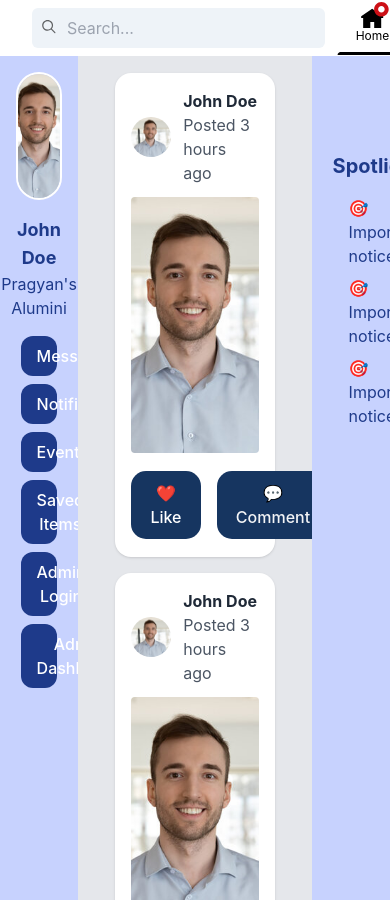
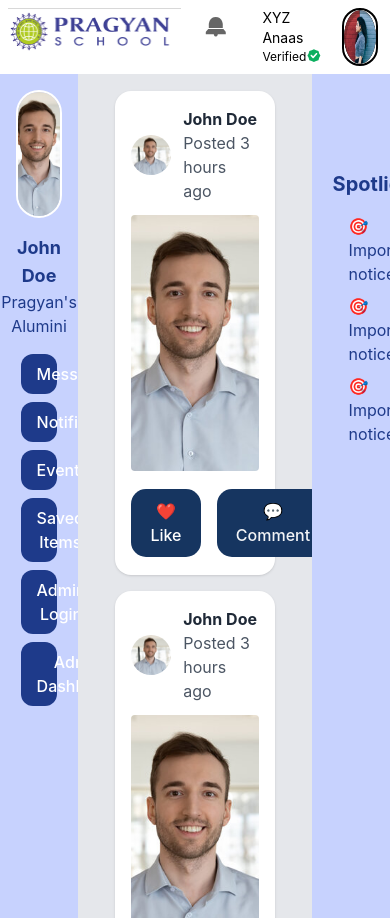
Before and after one commit to sinhasatyam045/Alum_Fullstack, a React (Vite) app: page /dashboard in a window 390 px wide. Built offline with nearby package versions, Linux system fonts and the light colour scheme.

Commit message:
Dashboard NavBar Responsive

```diff
--- a/src/components/helper/DashBoardNavBar.jsx
+++ b/src/components/helper/DashBoardNavBar.jsx
@@ -1,6 +1,10 @@
 import { useState } from "react";
+import { useNavigate } from "react-router-dom";
+import useScreenSize from "../../utils/useScreenSize";
 
 function DashBoardNavBar() {
+  const navigate = useNavigate();
+  const screenSize = useScreenSize();
   const [opened, setOpened] = useState("home");
   return (
     <header className="flex justify-between">
@@ -8,6 +12,7 @@ function DashBoardNavBar() {
         <div className="p-2">
           <img src="Images/logo.png" alt="" />
         </div>
+        {screenSize.width > 820 && (
           <div className="pl-4 p-2">
             <div className="relative ">
               <div
@@ -47,8 +52,76 @@ function DashBoardNavBar() {
               ></input>
             </div>
           </div>
+        )}
       </div>
+
+      {screenSize.width < 820 && (
         <div>
+          <ul className="flex justify-center">
+            <li className="p-1" onClick={() => setOpened("notifications")}>
+              <div className="p-2 center relative">
+                <div className="flex justify-center p-1">
+                  {opened === "notifications" ? (
+                    <svg
+                      width="21"
+                      height="21"
+                      viewBox="0 0 21 21"
+                      fill="none"
+                      xmlns="http://www.w3.org/2000/svg"
+                    >
+                      <path
+                        d="M20.7793 18.2678V16.5303C20.7793 16.0532 20.6088 15.5919 20.2985 15.2295L18.3495 12.9531H3.26833L1.28504 15.226C0.967148 15.5903 0.791992 16.0574 0.791992 16.5409V18.2678H8.78882C8.78882 18.2678 8.78882 20.5077 10.7856 20.5077C12.7825 20.5077 12.7825 18.2678 12.7825 18.2678H20.7793Z"
+                        fill="black"
+                      />
+                      <path
+                        d="M17.7738 11.9806V8.02696C17.7738 8.02696 17.15 0.980469 10.7568 0.980469C4.36356 0.980469 3.79688 8.02696 3.79688 8.02696V11.9806H17.7738Z"
+                        fill="black"
+                      />
+                    </svg>
+                  ) : (
+                    <svg
+                      width="21"
+                      height="21"
+                      viewBox="0 0 21 21"
+                      fill="none"
+                      xmlns="http://www.w3.org/2000/svg"
+                    >
+                      <path
+                        d="M20.7793 18.2678V16.5303C20.7793 16.0532 20.6088 15.5919 20.2985 15.2295L18.3495 12.9531H3.26833L1.28504 15.226C0.967148 15.5903 0.791992 16.0574 0.791992 16.5409V18.2678H8.78882C8.78882 18.2678 8.78882 20.5077 10.7856 20.5077C12.7825 20.5077 12.7825 18.2678 12.7825 18.2678H20.7793Z"
+                        fill="#666666"
+                      />
+                      <path
+                        d="M17.7738 11.9806V8.02696C17.7738 8.02696 17.15 0.980469 10.7568 0.980469C4.36356 0.980469 3.79688 8.02696 3.79688 8.02696V11.9806H17.7738Z"
+                        fill="#666666"
+                      />
+                    </svg>
+                  )}
+                </div>
+              </div>
+              <div className="flex justify-center">
+                {opened === "notifications" ? (
+                  <svg
+                    width="71"
+                    height="3"
+                    viewBox="0 0 71 3"
+                    fill="none"
+                    xmlns="http://www.w3.org/2000/svg"
+                  >
+                    <path
+                      d="M0.570312 3C0.570312 1.34315 1.91346 0 3.57031 0H67.4248C69.0816 0 70.4248 1.34315 70.4248 3H0.570312Z"
+                      fill="black"
+                    />
+                  </svg>
+                ) : (
+                  ""
+                )}
+              </div>
+            </li>
+          </ul>
+        </div>
+      )}
+      <div>
+        {screenSize.width > 820 && (
           <ul className="flex justify-center">
             <li className="px-1" onClick={() => setOpened("home")}>
               <div
@@ -149,7 +222,12 @@ function DashBoardNavBar() {
                         d="M0.539062 7.88857C0.539062 4.01077 3.68264 0.867188 7.56044 0.867188H15.8097C19.6875 0.867188 22.8311 4.01077 22.8311 7.88857C22.8311 10.8583 20.9873 13.3975 18.3821 14.4238C17.5855 14.7376 11.6851 19.0142 11.6851 19.0142V14.9099H7.56044C3.68264 14.9099 0.539062 11.7664 0.539062 7.88857Z"
                         fill="black"
                       />
-                    <circle cx="7.6832" cy="7.87461" r="1.31992" fill="white" />
+                      <circle
+                        cx="7.6832"
+                        cy="7.87461"
+                        r="1.31992"
+                        fill="white"
+                      />
                       <circle
                         cx="11.6852"
                         cy="7.87461"
@@ -175,7 +253,12 @@ function DashBoardNavBar() {
                         d="M0.539062 7.88857C0.539062 4.01077 3.68264 0.867188 7.56044 0.867188H15.8097C19.6875 0.867188 22.8311 4.01077 22.8311 7.88857C22.8311 10.8583 20.9873 13.3975 18.3821 14.4238C17.5855 14.7376 11.6851 19.0142 11.6851 19.0142V14.9099H7.56044C3.68264 14.9099 0.539062 11.7664 0.539062 7.88857Z"
                         fill="#666666"
                       />
-                    <circle cx="7.6832" cy="7.87461" r="1.31992" fill="white" />
+                      <circle
+                        cx="7.6832"
+                        cy="7.87461"
+                        r="1.31992"
+                        fill="white"
+                      />
                       <circle
                         cx="11.6852"
                         cy="7.87461"
@@ -274,7 +357,7 @@ function DashBoardNavBar() {
               </div>
             </li>
 
-          <li className="px-1">
+            <li className="px-1" onClick={() => navigate("/profile")}>
               <div
                 className="p-2 center relative"
                 style={{
@@ -282,7 +365,10 @@ function DashBoardNavBar() {
                 }}
               >
                 <div className="flex justify-center">
-                <img width="21px" src="src/assets/images/users/user2.png"></img>
+                  <img
+                    width="21px"
+                    src="src/assets/images/users/user2.png"
+                  ></img>
                 </div>
                 <div className="flex relative">
                   <p className="text-center text-xs"> Profile</p>
@@ -310,7 +396,76 @@ function DashBoardNavBar() {
               </div>
             </li>
           </ul>
+        )}
+
+        {screenSize.width < 820 && (
+          <ul className="flex justify-center">
+            <li className="px-1" onClick={() => navigate("/profile")}>
+              <div
+                className="p-2 center relative flex"
+                // style={{
+                //   width: "71px",
+                // }}
+              >
+                <div className="px-2">
+                  <div className="text-sm">XYZ Anaas</div>
+                  <div className="text-[12px] flex">
+                    Verified
+                    <svg
+                      className="w-4 h-4"
+                      width="7"
+                      height="8"
+                      viewBox="0 0 7 8"
+                      fill="none"
+                      xmlns="http://www.w3.org/2000/svg"
+                    >
+                      <path
+                        fill-rule="evenodd"
+                        clip-rule="evenodd"
+                        d="M4.54107 1.17067L3.44973 0.564697L2.35837 1.17067L1.15818 1.51389L0.814958 2.71408L0.208984 3.80544L0.814958 4.89678L1.15818 6.09697L2.35837 6.44021L3.44973 7.04617L4.54107 6.44021L5.74129 6.09697L6.08449 4.89678L6.69045 3.80544L6.08449 2.71408L5.74129 1.51389L4.54107 1.17067ZM5.03989 3.08791C5.18055 2.92561 5.16302 2.68 5.00073 2.53934C4.83841 2.39867 4.59279 2.41622 4.45213 2.57852L3.06084 4.18387L2.44731 3.47596C2.30664 3.31365 2.06104 3.29611 1.89873 3.43677C1.73643 3.57744 1.71888 3.82304 1.85955 3.98534L2.76696 5.03235C2.84082 5.11759 2.94805 5.16656 3.06084 5.16656C3.17362 5.16656 3.28085 5.11759 3.35472 5.03235L5.03989 3.08791Z"
+                        fill="#0CAF60"
+                      />
+                    </svg>
                   </div>
+                </div>
+                <div className="flex justify-center  border-black border-solid border-2 rounded-full">
+                  <img
+                    width="32px"
+                    height="32px"
+                    src="src/assets/images/users/user2.png"
+                    className="rounded-full"
+                  ></img>
+                </div>
+                {/* <div className="flex relative">
+                  <p className="text-center text-xs"> Profile</p>
+                  <div
+                    className="absolute"
+                    style={{
+                      left: "37px",
+                      top: "5px",
+                    }}
+                  >
+                    <svg
+                      width="10"
+                      height="5"
+                      viewBox="0 0 10 5"
+                      fill="none"
+                      xmlns="http://www.w3.org/2000/svg"
+                    >
+                      <path
+                        d="M0.46931 0.349227L4.88495 4.7653C4.96305 4.84341 5.08969 4.84342 5.1678 4.76531L9.58387 0.349234C9.70986 0.223241 9.62063 0.0078125 9.44245 0.0078125H0.610739C0.432563 0.0078125 0.343327 0.223231 0.46931 0.349227Z"
+                        fill="#666666"
+                      />
+                    </svg>
+                  </div>
+                </div> */}
+              </div>
+            </li>
+          </ul>
+        )}
+      </div>
+
+      {screenSize.width > 820 && (
         <div className="px-3 pt-1">
           <ul>
             <li>
@@ -335,6 +490,7 @@ function DashBoardNavBar() {
             </li>
           </ul>
         </div>
+      )}
     </header>
   );
 }
--- /dev/null
+++ b/src/utils/useScreenSize.jsx
@@ -0,0 +1,28 @@
+import { useState, useEffect } from "react";
+
+const useScreenSize = () => {
+  const [screenSize, setScreenSize] = useState({
+    width: window.innerWidth,
+    height: window.innerHeight,
+  });
+
+  useEffect(() => {
+    const handleResize = () => {
+      setScreenSize({
+        width: window.innerWidth,
+        height: window.innerHeight,
+      });
+    };
+
+    window.addEventListener("resize", handleResize);
+
+    // Clean up the event listener when the component unmounts
+    return () => {
+      window.removeEventListener("resize", handleResize);
+    };
+  }, []);
+
+  return screenSize;
+};
+
+export default useScreenSize;
```
Lines whose indentation alone changed are shown as unchanged.
